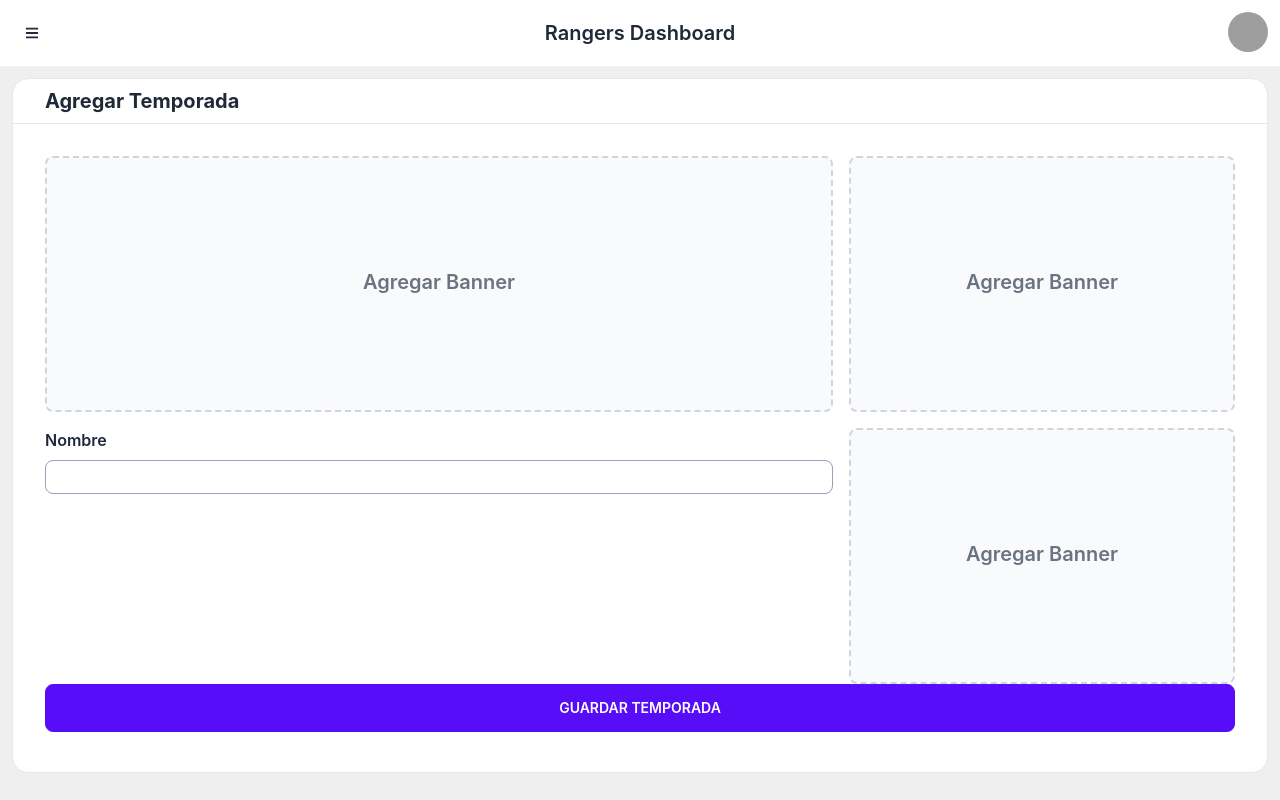
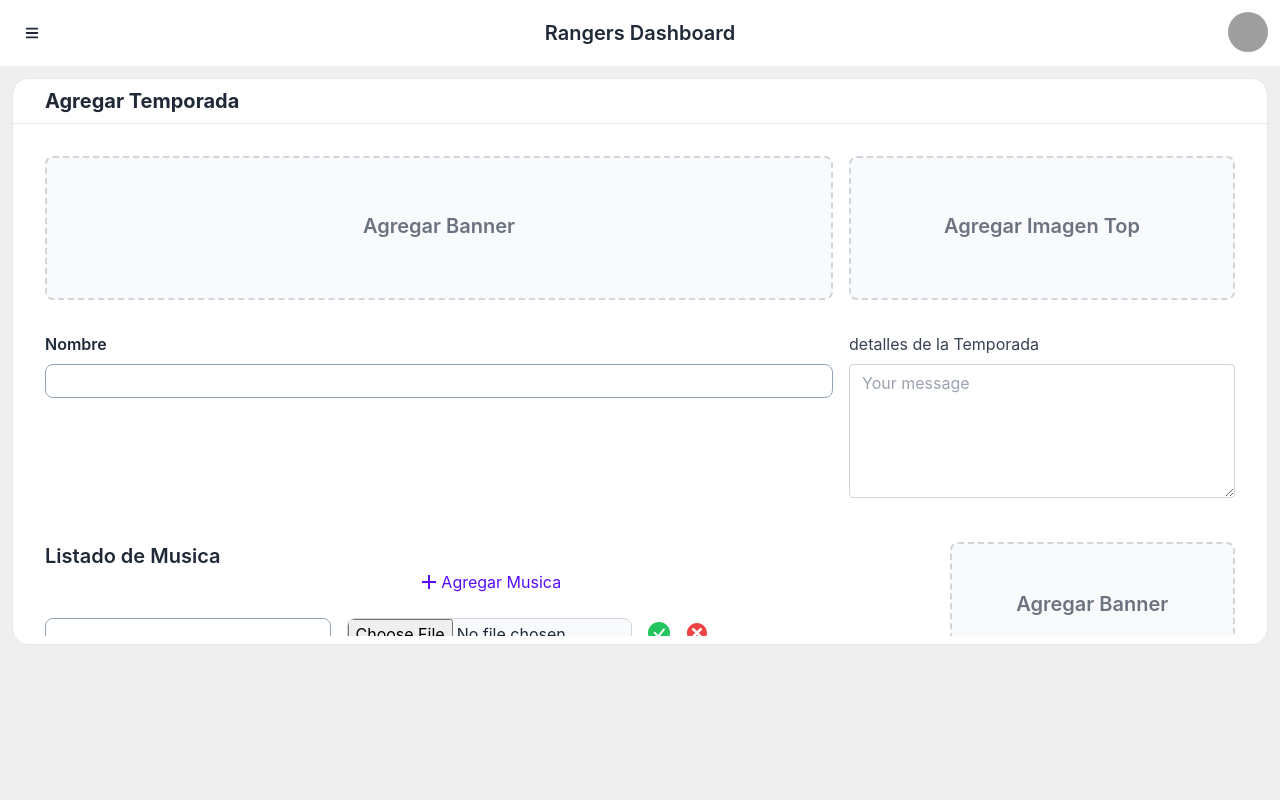
Before and after one commit to Frankmarc1/panelrangers, a Next.js app: page /agencias/1/temporadas/add in a window 1280 px wide. Built offline with nearby package versions, Linux system fonts and the light colour scheme; grey boxes are pictures that could not be loaded.

Commit message:
terminar formulario de temporadas

```diff
--- a/src/pages/agencias/[idAgency]/temporadas/add/index.tsx
+++ b/src/pages/agencias/[idAgency]/temporadas/add/index.tsx
@@ -1,18 +1,23 @@
 import { Dashboard } from "../../../../../layout/Dashboard/Dashboard";
+import { BsFillCheckCircleFill } from "react-icons/bs";
+import { TiDelete } from "react-icons/ti";
+import { RiAddLine } from "react-icons/ri";
+import styles from "./../../../../../components/FirebaseDataTable/styles/index.module.css";
 const SeaccionsAdd = () => {
+
     return (
         <Dashboard>
             <div className="card bg-white pb-2  border">
                 <div className="card-header border-b ">
                     <h3 className="ml-[2rem] font-bold my-2 card-title">Agregar Temporada</h3>
                 </div>
-                <div className="card-body">
+                <div className={`card-body overflow-auto max-h-[32rem] ${styles.scroll}`}>
                     <form>
-                        <div className="grid grid-cols-3 gap-4 ">
+                        <div className="grid grid-cols-3 gap-4 mb-4 ">
                             <div className=" grid col-span-2 ">
 
-                                <div className="w-full ">
-                                    <label htmlFor="dropzone-file" className="flex flex-col justify-center items-center w-full h-64 bg-gray-50 rounded-lg border-2 border-gray-300 border-dashed cursor-pointer dark:hover:bg-bray-800 dark:bg-gray-700 hover:bg-gray-100 dark:border-gray-600 dark:hover:border-gray-500 dark:hover:bg-gray-600">
+                                <div className="w-full  mb-4">
+                                    <label htmlFor="dropzone-file" className="flex flex-col justify-center items-center w-full h-[9rem] bg-gray-50 rounded-lg border-2 border-gray-300 border-dashed cursor-pointer dark:hover:bg-bray-800 dark:bg-gray-700 hover:bg-gray-100 dark:border-gray-600 dark:hover:border-gray-500 dark:hover:bg-gray-600">
                                         <div className=" flex flex-col justify-center items-center pt-5 pb-6">
                                             <p className="text-md text-gray-500 dark:text-gray-400 card-title">Agregar Banner</p>
                                         </div>
@@ -23,9 +28,9 @@ const SeaccionsAdd = () => {
                             </div>
                             <div className="grid grid-cols-1">
                                 <div className=" w-full">
-                                    <label htmlFor="dropzone-file" className="flex flex-col justify-center items-center w-full h-64 bg-gray-50 rounded-lg border-2 border-gray-300 border-dashed cursor-pointer dark:hover:bg-bray-800 dark:bg-gray-700 hover:bg-gray-100 dark:border-gray-600 dark:hover:border-gray-500 dark:hover:bg-gray-600">
+                                    <label htmlFor="dropzone-file" className="flex flex-col justify-center items-center w-full h-[9rem] bg-gray-50 rounded-lg border-2 border-gray-300 border-dashed cursor-pointer dark:hover:bg-bray-800 dark:bg-gray-700 hover:bg-gray-100 dark:border-gray-600 dark:hover:border-gray-500 dark:hover:bg-gray-600">
                                         <div className="flex flex-col justify-center items-center pt-5 pb-6">
-                                            <p className="text-md text-gray-500 dark:text-gray-400 card-title">Agregar Banner</p>
+                                            <p className="text-md text-gray-500 dark:text-gray-400 card-title">Agregar Imagen Top</p>
                                         </div>
                                         <input id="dropzone-file" type="file" className="hidden" />
                                     </label>
@@ -43,9 +48,54 @@ const SeaccionsAdd = () => {
                                 />
                             </div>
 
-                            <div className="container mx-auto grid grid-cols-1">
+                            <div className="container mx-auto grid grid-cols-1 mb-4">
+                                <div className="flex justify-center">
+                                    <div className="mb-3 xl:w-full">
+                                        <label htmlFor="exampleFormControlTextarea1" className="form-label inline-block mb-2 text-gray-700">detalles de la Temporada</label>
+                                        <textarea
+                                            className="form-control block w-full px-3 py-1.5 text-base font-normal  text-gray-700  bg-white bg-clip-padding border border-solid border-gray-300  rounded  transition  ease-in-out  m-0  focus:text-gray-700 focus:bg-white focus:border-blue-600 focus:outline-none"
+                                            id="exampleFormControlTextarea1"
+                                            rows={5}
+                                            placeholder="Your message"
+                                        ></textarea>
+                                    </div>
+                                </div>
+                            </div>
+                        </div>
+
+                        <div className="grid grid-cols-4 gap-4 mb-4">
+                            <div className="container mx-auto grid col-span-3">
+                                <div className='mb-5 grid col-span-2 h-[2rem]'>
+                                    <h4 className="card-title">Listado de Musica</h4>
+                                    <button type="button" className="flex justify-self-center"><span className="text-primary text-[24px]"><RiAddLine /></span><span className="text-primary">Agregar Musica</span></button>
+
+                                    <div className="grid grid-cols-3 gap-4">
+                                        <div className="mt-6">
+                                            <input
+                                                type='text'
+                                                className='w-full rounded-lg border border-slate-400 px-2 py-1 hover:border-blue-500 focus:outline-none focus:ring focus:ring-blue-500/40 active:ring active:ring-blue-500/40'
+                                            />
+                                        </div>
+                                        <div>
+                                            <div className='mb-5 grid grid-cols-1 mt-6'>
+
+                                                <input
+                                                    className='text-wrap  w-full text-md  text-gray-800 bg-gray-50 rounded-lg border  border-gray-300 cursor-pointer dark:text-gray-400 focus:outline-none  dark:border-gray-600 dark:placeholder-gray-400'
+                                                    type='file'
+                                                />
+                                            </div>
+                                        </div>
+                                        <div className="flex mt-5">
+                                            <span className="text-[22px] mt-2 mr-3 text-green-500"><BsFillCheckCircleFill /></span>
+                                            <span className=" text-[30px] mt-1 text-red-500"><TiDelete /></span>
+                                        </div>
+                                    </div>
+                                </div>
+                            </div>
+
+                            <div className="container mx-auto grid grid-cols-1 mb-4">
                                 <div className="flex justify-center items-center w-full">
-                                    <label htmlFor="dropzone-file" className="flex flex-col justify-center items-center w-full h-64 bg-gray-50 rounded-lg border-2 border-gray-300 border-dashed cursor-pointer dark:hover:bg-bray-800 dark:bg-gray-700 hover:bg-gray-100 dark:border-gray-600 dark:hover:border-gray-500 dark:hover:bg-gray-600">
+                                    <label htmlFor="dropzone-file" className="flex flex-col justify-center items-center w-full h-[8rem] bg-gray-50 rounded-lg border-2 border-gray-300 border-dashed cursor-pointer dark:hover:bg-bray-800 dark:bg-gray-700 hover:bg-gray-100 dark:border-gray-600 dark:hover:border-gray-500 dark:hover:bg-gray-600">
                                         <div className="flex flex-col justify-center items-center pt-5 pb-6">
                                             <p className="text-md text-gray-500 dark:text-gray-400 card-title">Agregar Banner</p>
                                         </div>
@@ -53,7 +103,21 @@ const SeaccionsAdd = () => {
                                     </label>
                                 </div>
                             </div>
+
                         </div>
+                        <div className='mb-[5rem]  h-[2rem] w-full grid '>
+                            <div className="justify-self-end w-[18.9rem] ">
+                                <label htmlFor='name' className='mb-2 font-semibold w-[10rem]'>
+                                    Nombre de Insignia
+                                </label>
+                                <input
+                                    type='text'
+                                    id='name'
+                                    className='w-full rounded-lg border border-slate-400 px-2 py-1 hover:border-blue-500 focus:outline-none focus:ring focus:ring-blue-500/40 active:ring active:ring-blue-500/40'
+                                />
+                            </div>
+                        </div>
+
                         <button type="button" className=" w-full btn btn-primary btn-md">Guardar Temporada</button>
                     </form>
                 </div>
```
